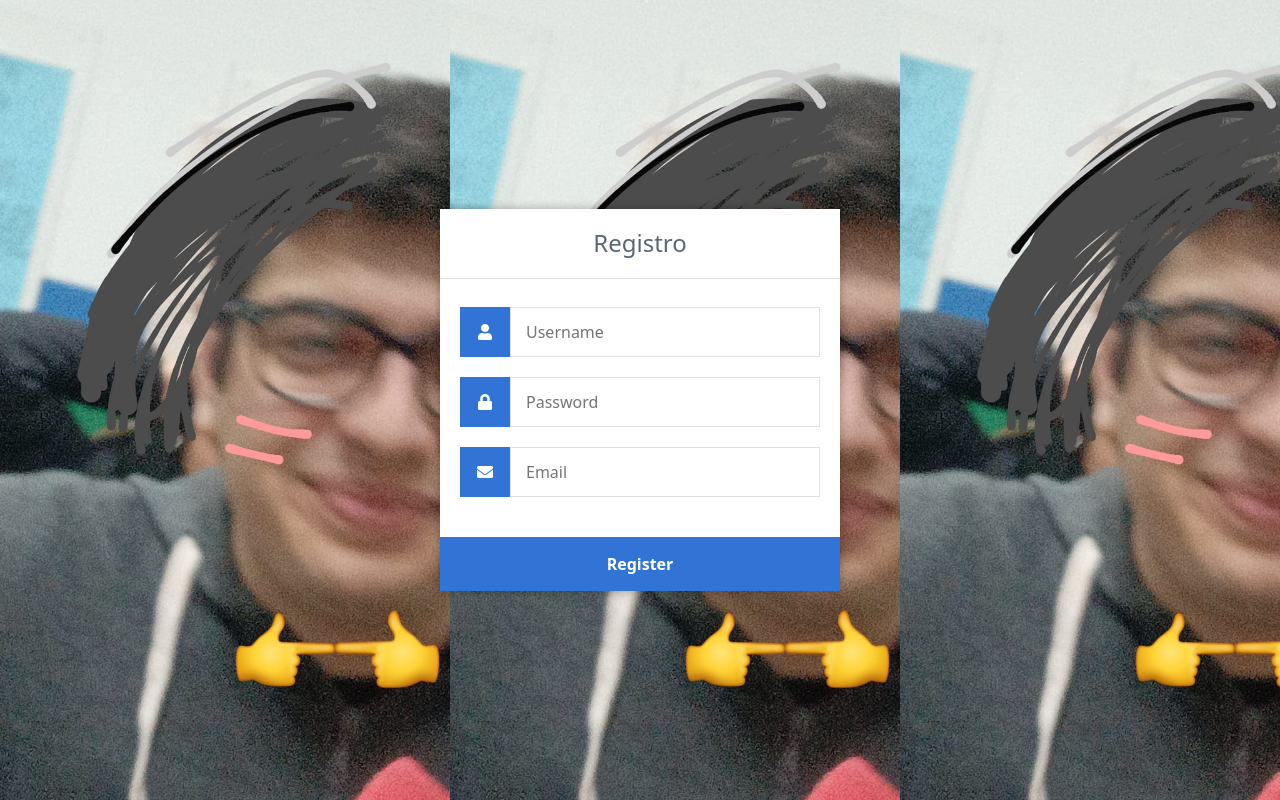
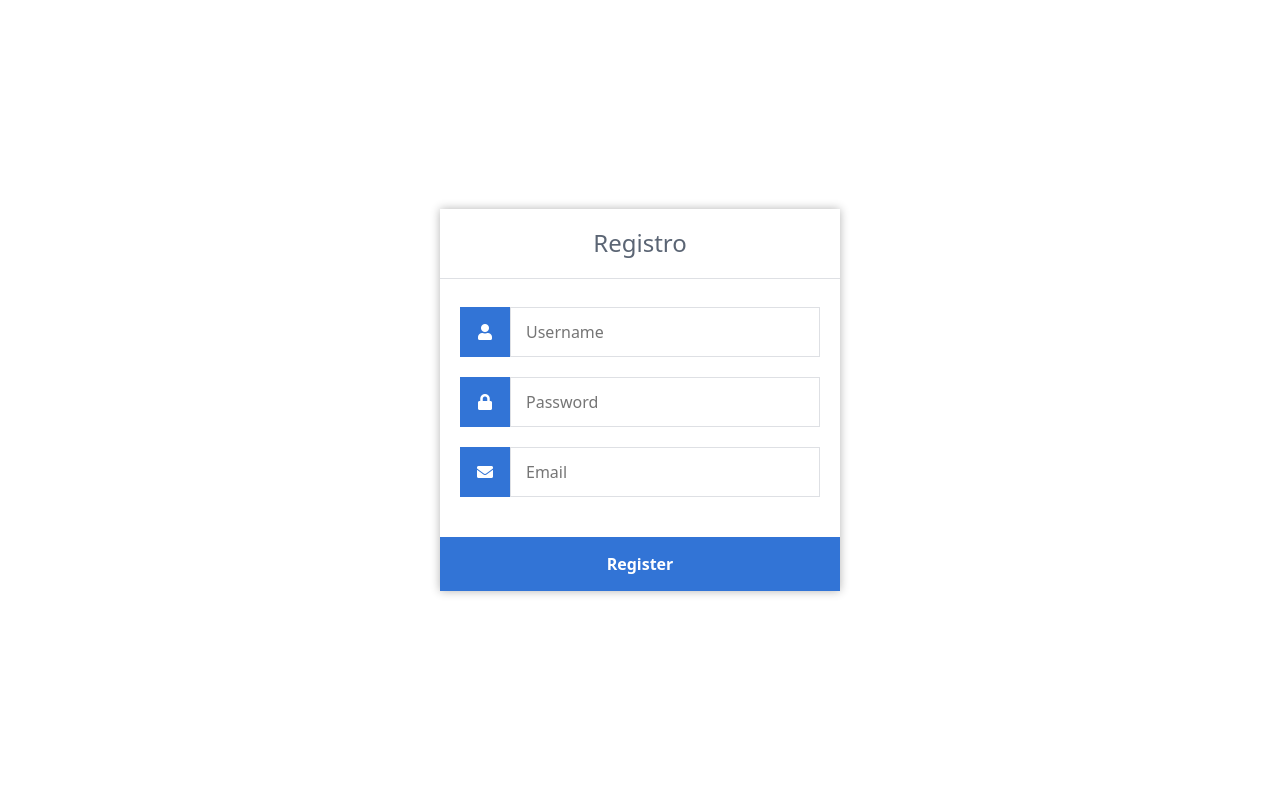
Before and after one commit to zSupAnonymo/ProyectoAgustinLautaro, a PHP site: page / in a window 1280 px wide. Run offline with PHP 8.4, Linux system fonts and the light colour scheme.

Commit message:
update bg section

```diff
--- a/index.html
+++ b/index.html
@@ -10,7 +10,7 @@
         <link rel="stylesheet" href="styles/style.css">
 	</head>
 	<body>
-        <div class="troll login container-fluid d-flex align-items-center justify-content-center">
+        <div class="login container-fluid d-flex align-items-center justify-content-center">
             <div class="register text-center">
                 <h1>Registro</h1>
                 <form action="register.php" method="post" autocomplete="off" class="d-flex flex-wrap justify-content-center">
--- a/styles/style.css
+++ b/styles/style.css
@@ -60,9 +60,3 @@
   background-color: #2868c7;
     transition: background-color 0.2s;
 }
-
-/* TROLL */
-.troll {
-    background-image: url(agus.jpg);
-    background-size: contain;
-}
```
